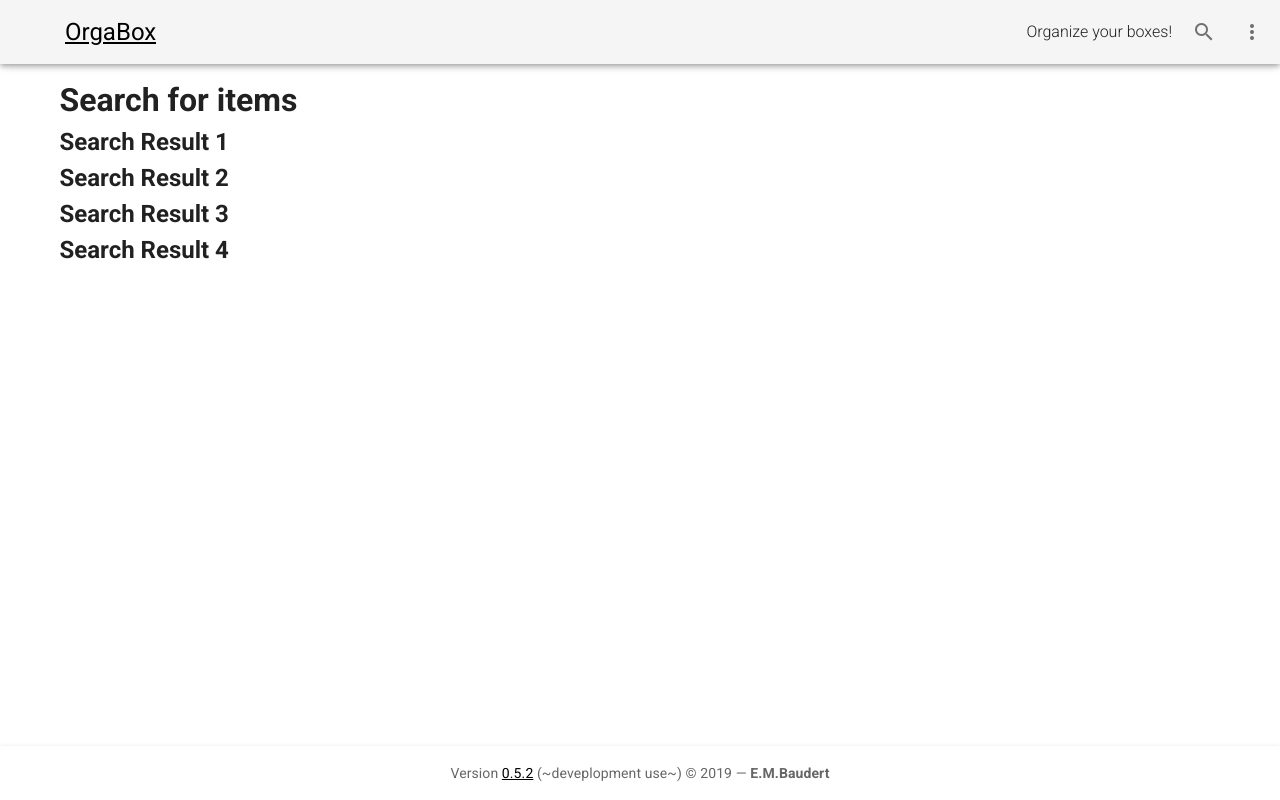
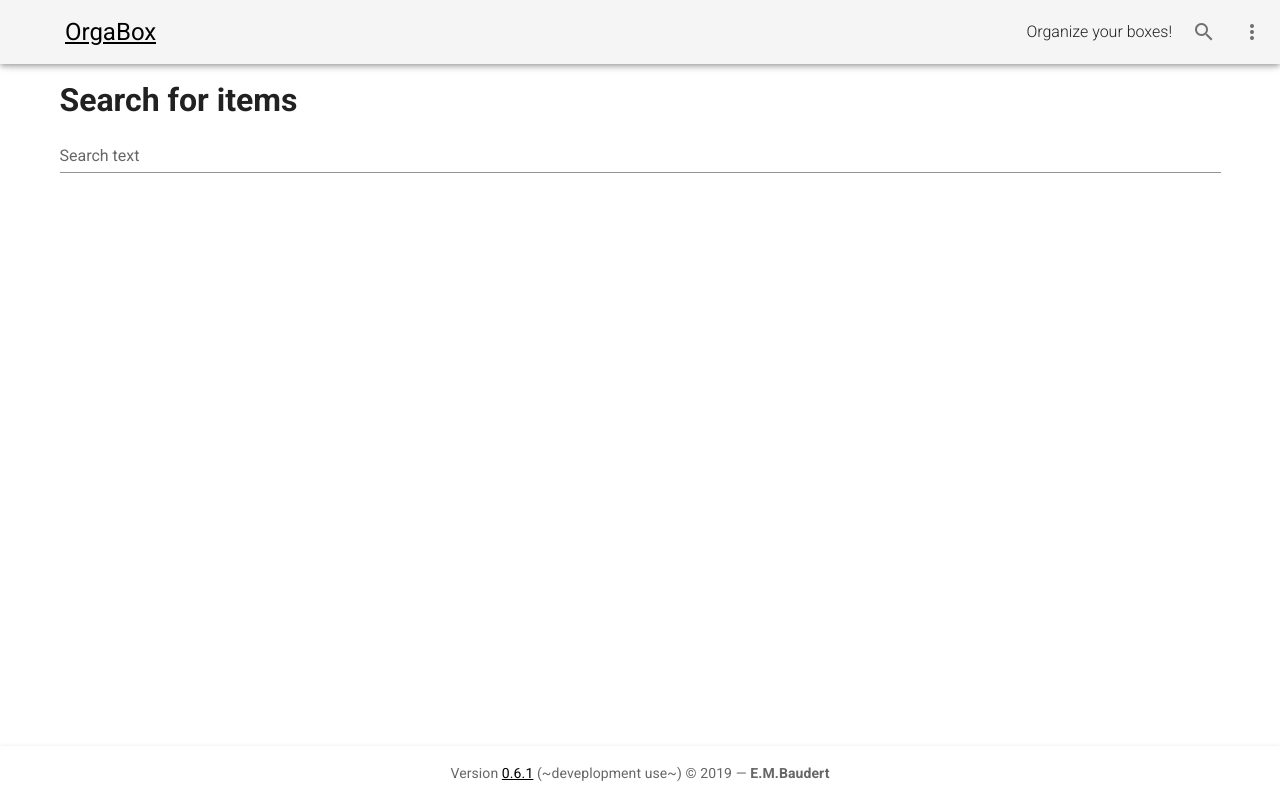
Before and after one commit to MagicM-96/OrgaBox, a Vue app: page /#/search in a window 1280 px wide. Built offline with nearby package versions, Linux system fonts and the light colour scheme.

Commit message:
Added search functionality

```diff
--- a/src/components/searchResult.vue
+++ b/src/components/searchResult.vue
@@ -1,9 +1,11 @@
 <template>
-  <h2>Search Result {{number}}</h2>
+  <div>
+    <router-link :to="`/box/${box.id}`">Box "{{box.title}}"</router-link>: {{item.title}} ({{item.description}}): {{item.stock}} time(s)
+  </div>
 </template>
 
 <script>
 export default {
-  props: ['number']
+  props: ['item', 'box']
 }
 </script>
--- a/src/store.js
+++ b/src/store.js
@@ -9,7 +9,7 @@ export default new Vuex.Store({
     boxes: [],
     items: {},
     version: {
-      version: '0.5.2', // eslint-disable-next-line
+      version: '0.6.1', // eslint-disable-next-line
       date: process.env.NODE_ENV === 'production' ? __BUILDDATE__ : '~deveplopment use~'
     },
     changelog: {
@@ -22,7 +22,8 @@ export default new Vuex.Store({
       '0.3.2': 'Now the update of the app should also work properly on iOS.',
       '0.4.1': 'You are now able to move items from one box to another.',
       '0.5.1': 'You now can rename and remove boxes.',
-      '0.5.2': 'The validation of forms works now correct when you close the dialog and reopen it.'
+      '0.5.2': 'The validation of forms works now correct when you close the dialog and reopen it.',
+      '0.6.1': 'It is now possible to search for items by title. The search and options icon were added to the title bar of the app.'
     }
   },
   mutations: {
--- a/src/views/Search.vue
+++ b/src/views/Search.vue
@@ -1,21 +1,40 @@
 <template>
   <div>
     <h1>Search for items</h1>
-    <searchResult v-for="result in results" v-bind:key="result.id" :number="result.id"></searchResult>
+    <v-text-field v-model="text" label="Search text"></v-text-field>
+    <searchResult v-for="result in results" v-bind:key="result.id" :item="result" :box="result.box"></searchResult>
   </div>
 </template>
 
 <script>
 export default {
+  data () {
+    return {
+      text: '',
+      items: this.$store.state.items,
+      boxes: this.$store.state.boxes
+    }
+  },
   computed: {
     results () {
-      let results = [
-        { id: 1 },
-        { id: 2 },
-        { id: 3 },
-        { id: 4 }
-      ]
+      let results = []
+      for (let item in this.items) {
+        if (this.items[item].title.search(new RegExp(this.text, 'i')) > -1) {
+          results.unshift(this.items[item])
+          results[0].id = item
+          results[0].box = this.findBox(item)
+        }
+      }
       return results
+    }
+  },
+  methods: {
+    findBox (item) {
+      for (let i = 0; i < this.boxes.length; i++) {
+        if (this.boxes[i].items.indexOf(item) !== -1) {
+          return { title: this.boxes[i].name, id: i }
+        }
+      }
     }
   }
 }
```
Also changed, not shown: 1 other file (tests, documents, lock files or other folders).
